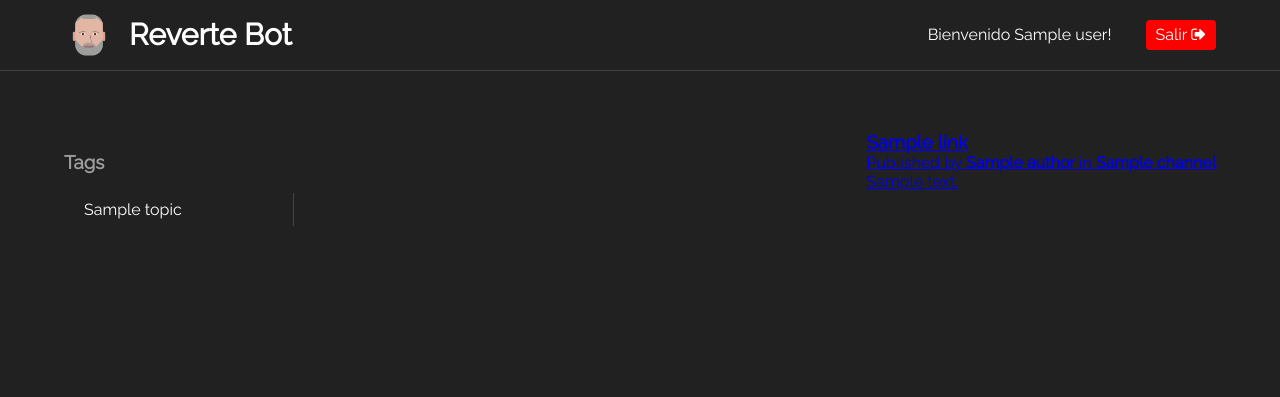
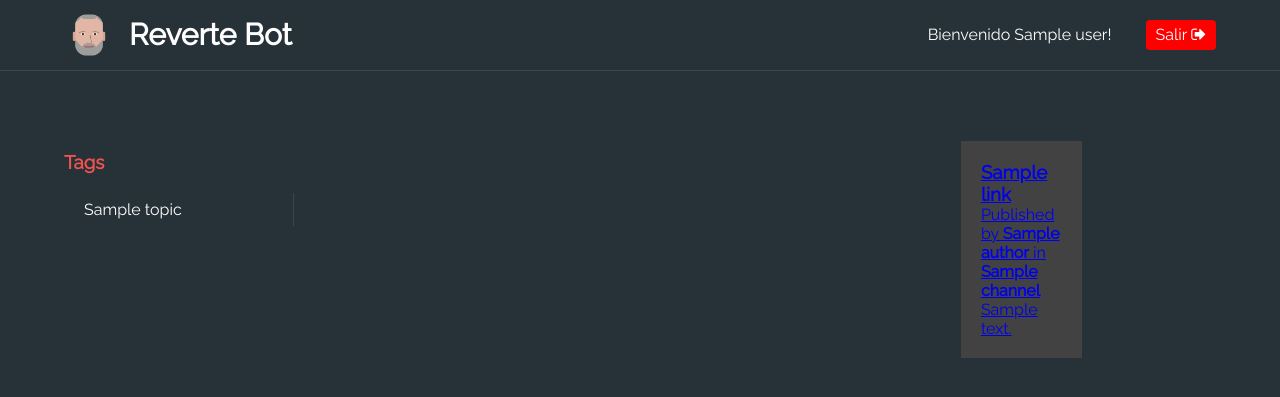
Before and after one commit to carlosgonzalezmerino/summarybot, a Flask app: template templates/newsletter.html in a window 1280 px wide. Shown: the top 397 px of the page. Run offline with Flask 2, Linux system fonts and the light colour scheme; the template is opened without the code that fills it: most values are stand-ins (such as "Sample title", 1, 10 or a date in 2020).

Commit message:
New styles

```diff
--- a/static/style.css
+++ b/static/style.css
@@ -5,7 +5,7 @@
   box-sizing: border-box; }
 
 body {
-  background: #212121;
+  background: #263238;
   color: white;
   font-size: 16px;
   font-family: 'Raleway', sans-serif; }
@@ -61,7 +61,7 @@ body {
   width: 100%;
   height: auto;
   padding: 10px 0;
-  border-bottom: 1px solid #424242; }
+  border-bottom: 1px solid #37474F; }
   .header .inner {
     display: flex;
     flex-wrap: wrap;
@@ -122,7 +122,7 @@ body {
     margin-right: 20px; }
     .content .topics h3 {
       margin: 20px 0;
-      color: #9E9E9E; }
+      color: #ef5350; }
     .content .topics .topic-list {
       display: inline-block;
       vertical-align: top;
@@ -130,7 +130,7 @@ body {
       height: auto;
       list-style: none;
       padding-right: 20px;
-      border-right: 1px solid #424242; }
+      border-right: 1px solid #37474F; }
       .content .topics .topic-list li {
         display: inline-block;
         vertical-align: top;
@@ -149,5 +149,17 @@ body {
           transition: all .2s ease-in-out; }
           .content .topics .topic-list li a:hover, .content .topics .topic-list li a:active {
             background: #424242; }
+  .content .links {
+    display: flex;
+    flex-wrap: wrap;
+    justify-content: space-around;
+    align-items: stretch; }
+    .content .links .link {
+      display: inline-block;
+      vertical-align: top;
+      width: 31%;
+      margin: 10px 1%;
+      background: #424242;
+      padding: 20px 20px; }
 
 /*# sourceMappingURL=style.css.map */
--- a/static/style.scss
+++ b/static/style.scss
@@ -1,8 +1,11 @@
 @import url('https://fonts.googleapis.com/css?family=Dancing+Script|Raleway');
 
-$primary-color: #424242;
-$secundary-color: #212121;
-$accent-color: #9E9E9E;
+$dark: #263238;
+$primary-color: #37474F;
+$secundary-color: #455A64;
+$accent-primary: #ef5350;
+$accent-secondary: #ef9a9a;
+
 
 * {
 	margin: 0;
@@ -11,7 +14,7 @@ $accent-color: #9E9E9E;
 }
 
 body {
-	background: $secundary-color;
+	background: $dark;
 	color: white;
 	font-size: 16px;
 	font-family: 'Raleway', sans-serif;
@@ -151,7 +154,7 @@ body {
 
 		h3 {
 			margin: 20px 0;
-			color: $accent-color;
+			color: $accent-primary;
 		}
 
 		.topic-list {
@@ -183,4 +186,20 @@ body {
 			}
 		}
 	}
+
+	.links {
+		display: flex;
+		flex-wrap: wrap;
+		justify-content: space-around;
+		align-items: stretch;
+
+		.link {
+			display: inline-block;
+			vertical-align: top;
+			width: 31%;
+			margin: 10px 1%;
+			background: #424242;
+			padding: 20px 20px;
+		}
+	}
 }
```
